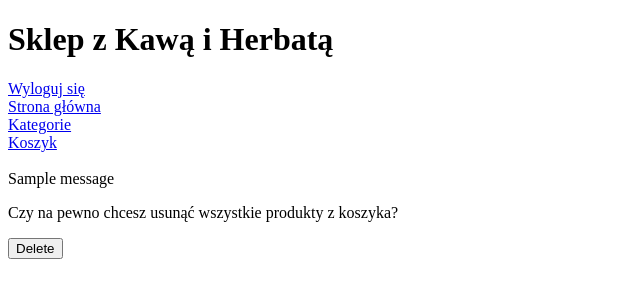
After one commit to koki3000/ecommerce, a Django app: page /basket/delete-all/ in a window 1280 px wide. The commit adds this page. Shown: the top 300 px of the page, without its empty margins (0-640 px from the left). Run offline with Django 4.2, Linux system fonts and the light colour scheme; a user stored in the database is signed in; one stand-in notice (Sample message) is shown.

Commit message:
Added basket handling

```diff
--- a/ecommerce/templates/base.html
+++ b/ecommerce/templates/base.html
@@ -28,6 +28,15 @@
       <a href="/basket/"> Koszyk </a>
     </div>
     <br>
+    {% if messages %}
+      <div>
+      {% for message in messages %}
+        <div>
+          {{ message }}
+        </div>
+      {% endfor %}
+      </div>
+    {% endif %}
     {% block content %}{% endblock %}
   </body>
 </html>
--- /dev/null
+++ b/mysite/templates/mysite/basket/delete_all_basket_form.html
@@ -0,0 +1,11 @@
+{% extends "base.html" %}
+
+{% block content %}
+    {% if not user.is_anonymous %}
+        <form method="post">
+            {% csrf_token %}
+            <p>Czy na pewno chcesz usunąć wszystkie produkty z koszyka?</p>
+            <input type="submit" value="Delete">
+        </form>
+    {% endif %}
+{% endblock %}
--- a/mysite/templates/mysite/product/delete_product_form.html
+++ b/mysite/templates/mysite/product/delete_product_form.html
@@ -4,7 +4,7 @@
     {% if user.is_superuser %}
         <form method="post">
             {% csrf_token %}
-            <p>Are you sure you want to delete "{{ object }}"?</p>
+            <p>Czy na pewno chcesz usunąć "{{ object }}"?</p>
             {{ form }}
             <input type="submit" value="Delete">
         </form>
--- a/mysite/templates/mysite/product/detail_product.html
+++ b/mysite/templates/mysite/product/detail_product.html
@@ -37,7 +37,7 @@
         <form method="post">
             {% csrf_token %}
             {{ form.as_p }}
-            <input type="submit" value="Save">
+            <input type="submit" value="Dodaj do koszyka">
         </form>
     {% endif %}
 {% endblock %}
--- a/mysite/urls.py
+++ b/mysite/urls.py
@@ -15,4 +15,6 @@ urlpatterns = [
     path('category/', views.CategoryPageView.as_view(), name="category"),
     path('user/create/', views.CreateUser.as_view(), name="create-user"),
     path('basket/', views.BasketPageView.as_view(), name="basket"),
+    path('basket/<int:pk>/delete/', views.DeleteBasketView.as_view(), name="delete-basket"),
+    path('basket/delete-all/', views.delete_all_basket, name="delete-all-basket"),
 ]
--- a/mysite/views.py
+++ b/mysite/views.py
@@ -5,6 +5,9 @@ from django.urls import path, reverse_lazy, reverse
 from . models import Product, Category, Basket
 from . forms import ProductForm, CategoryForm, UserForm, BasketForm
 from django.contrib.auth.models import User
+from django.http import HttpResponseRedirect
+from django.shortcuts import render
+from django.contrib import messages
 
 
 # Create your views here.
@@ -132,13 +135,31 @@ class CreateUser(CreateView):
 class BasketPageView(ListView):
 
     model = Basket
-    template_name = 'mysite/basket_list.html'
+    template_name = 'mysite/basket/basket_list.html'
 
     def get_context_data(self, **kwargs):
         context = super().get_context_data(**kwargs)
-        print('user: ', self.request.user.is_anonymous)
-        print(context)
         if not self.request.user.is_anonymous:
-            print('cos')
             context["basket_product_list"] = Basket.objects.filter(owner = self.request.user)
         return context
+
+
+class DeleteBasketView(DeleteView):
+
+    model = Basket
+    success_url = reverse_lazy("basket")
+    template_name = 'mysite/basket/delete_basket_form.html'
+
+
+def delete_all_basket(request):
+
+    basket = Basket.objects.filter(owner = request.user)
+    context = {'basket_list': basket}
+
+    if request.method == 'GET':
+        return render(request, 'mysite/basket/delete_all_basket_form.html',context)
+    if request.method == 'POST':
+        basket.delete()
+        messages.success(request,  'Koszyk został opróżniony.')
+        home = request.POST.get('home', '/')
+        return HttpResponseRedirect(home)
```
Also changed, not shown: mysite/templates/mysite/basket/basket_list.html (renamed from mysite/templates/mysite/basket_list.html, +11 -2 lines), mysite/templates/mysite/basket/delete_basket_form.html (added, +12 -0 lines), db.sqlite3. Lines whose indentation alone changed are shown as unchanged.
